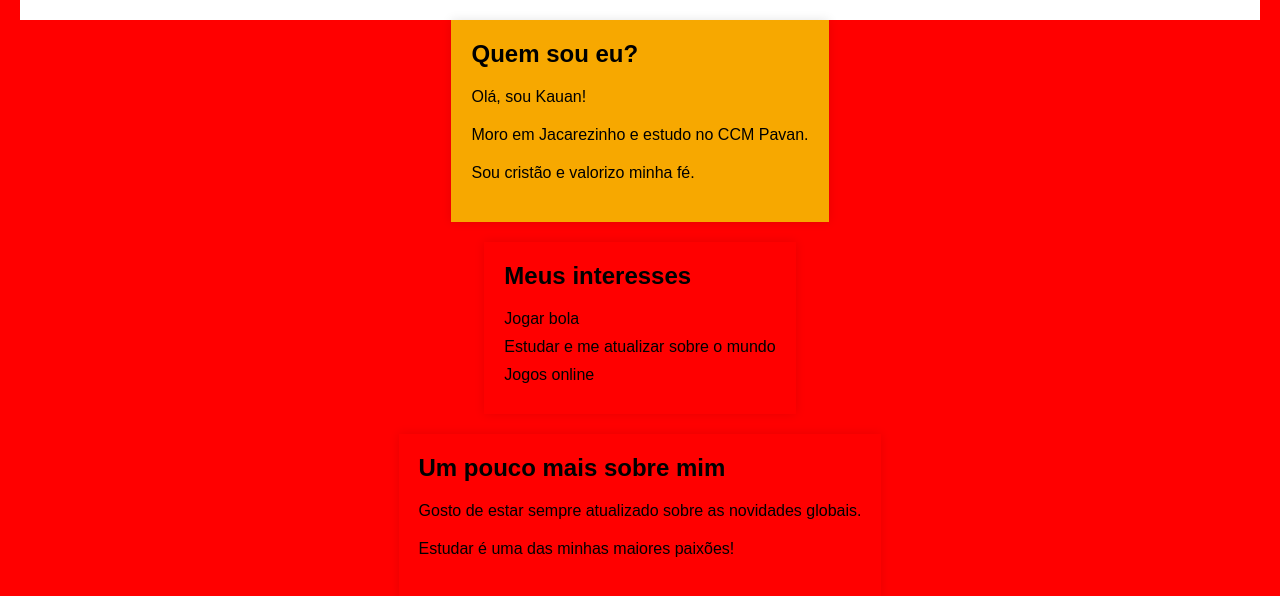
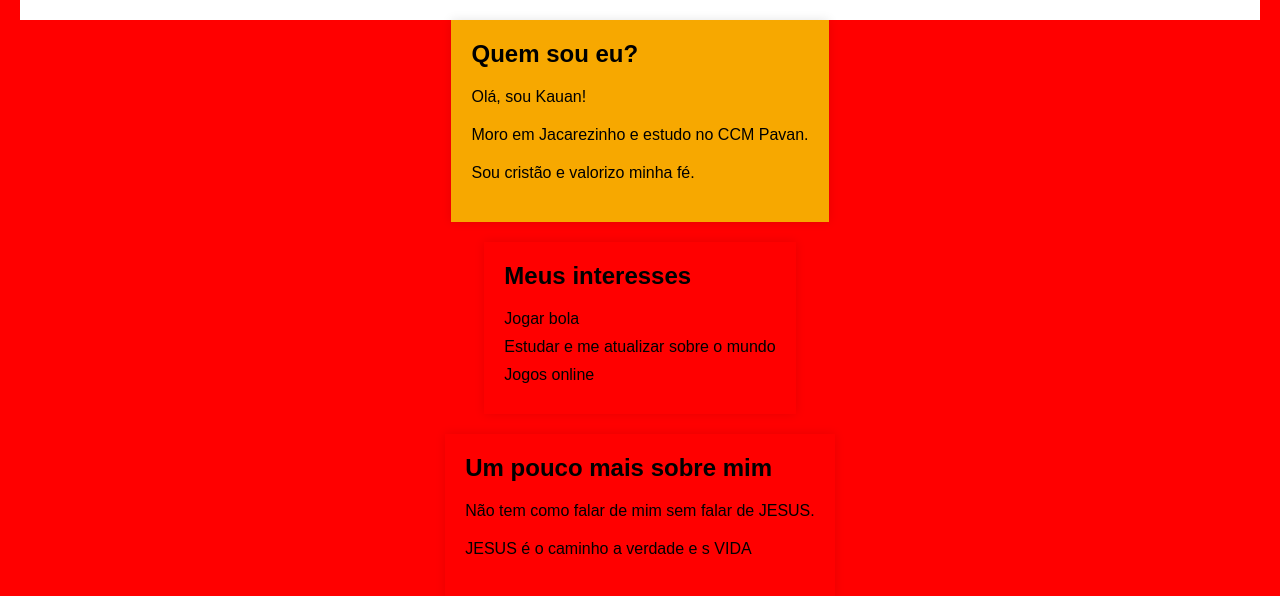
Before and after one commit to KAUANxW7/trabalho-de-reupera-o, a plain HTML site: page index.html in a window 1280 px wide. Shown: the part 98-694 px from the top of the page. Drawn offline with Linux system fonts and the light colour scheme.

Commit message:
Update index.html

```diff
--- a/index.html
+++ b/index.html
@@ -27,8 +27,8 @@
     </section>
     <section id="sobre-mais">
       <h2>Um pouco mais sobre mim</h2>
-      <p>Gosto de estar sempre atualizado sobre as novidades globais.</p>
-      <p>Estudar é uma das minhas maiores paixões!</p>
+      <p>Não tem como falar de mim sem falar de JESUS.</p>
+      <p>JESUS é o caminho a verdade e s VIDA</p>
     </section>
   </main>
 </body>
```
